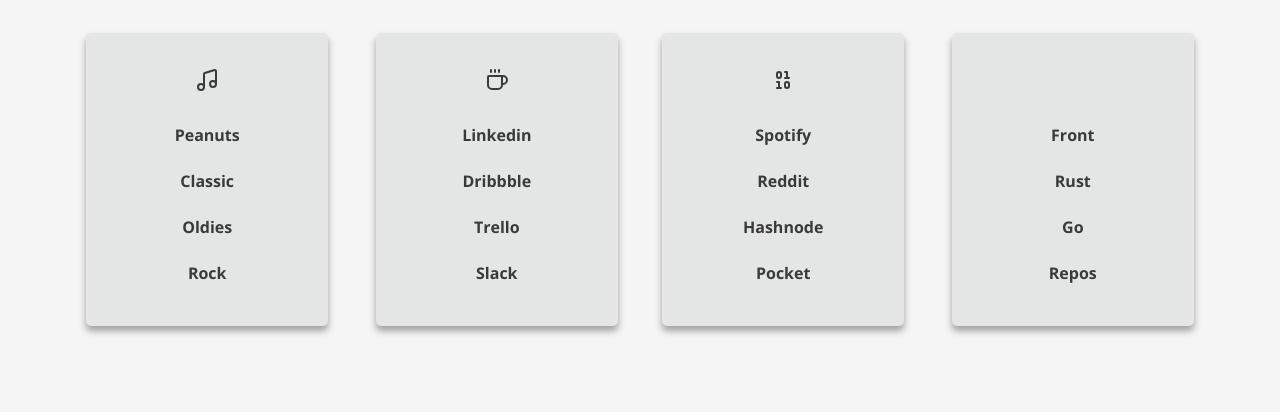
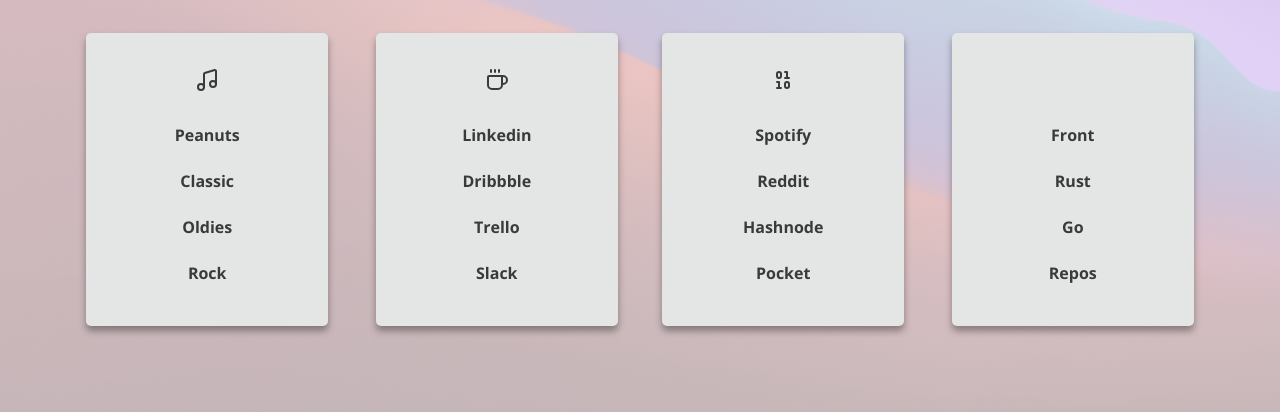
Before and after one commit to ltorres6/startpage, a website: page index.html in a window 1280 px wide. Shown: the part 388-800 px from the top of the page. Drawn offline with nearby package versions, Linux system fonts and the light colour scheme.

Commit message:
include background.

```diff
--- a/config.js
+++ b/config.js
@@ -12,9 +12,9 @@
 
 	// General
 	name: 'Luis',
-	imageBackground: false,
-	openInNewTab: true,
-	twelveHourFormat: false,
+	imageBackground: true,
+	openInNewTab: false,
+	twelveHourFormat: true,
 
 	// Greetings
 	greetingMorning: 'Good morning!',
--- a/index.html
+++ b/index.html
@@ -1,8 +1,9 @@
 <!DOCTYPE html>
 <html lang="en">
+
 <head>
 	<meta charset="UTF-8" />
-		<title>Bento</title>
+	<title>Start Page - LuigiBytes</title>
 	<link rel=" shortcut icon" type="image/png" href="assets/icons/favicon.png" />
 	<link rel="stylesheet" href="app.css" />
 	<script src="https://unpkg.com/lucide@latest"></script>
@@ -78,4 +79,5 @@
 
 <!-- Developed and designed by Miguel Ávila: -->
 <!-- https://avila.sh-->
+
 </html>
```
Lines whose indentation alone changed are shown as unchanged.
